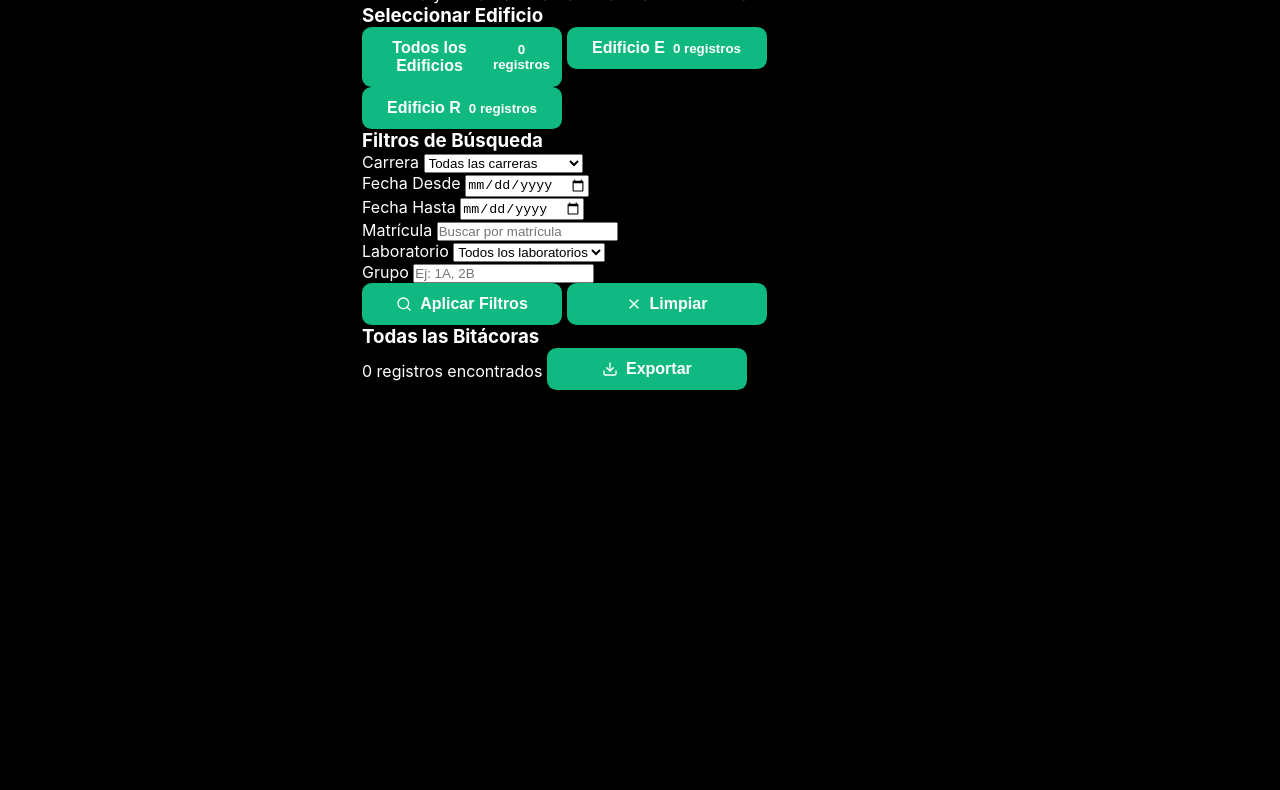
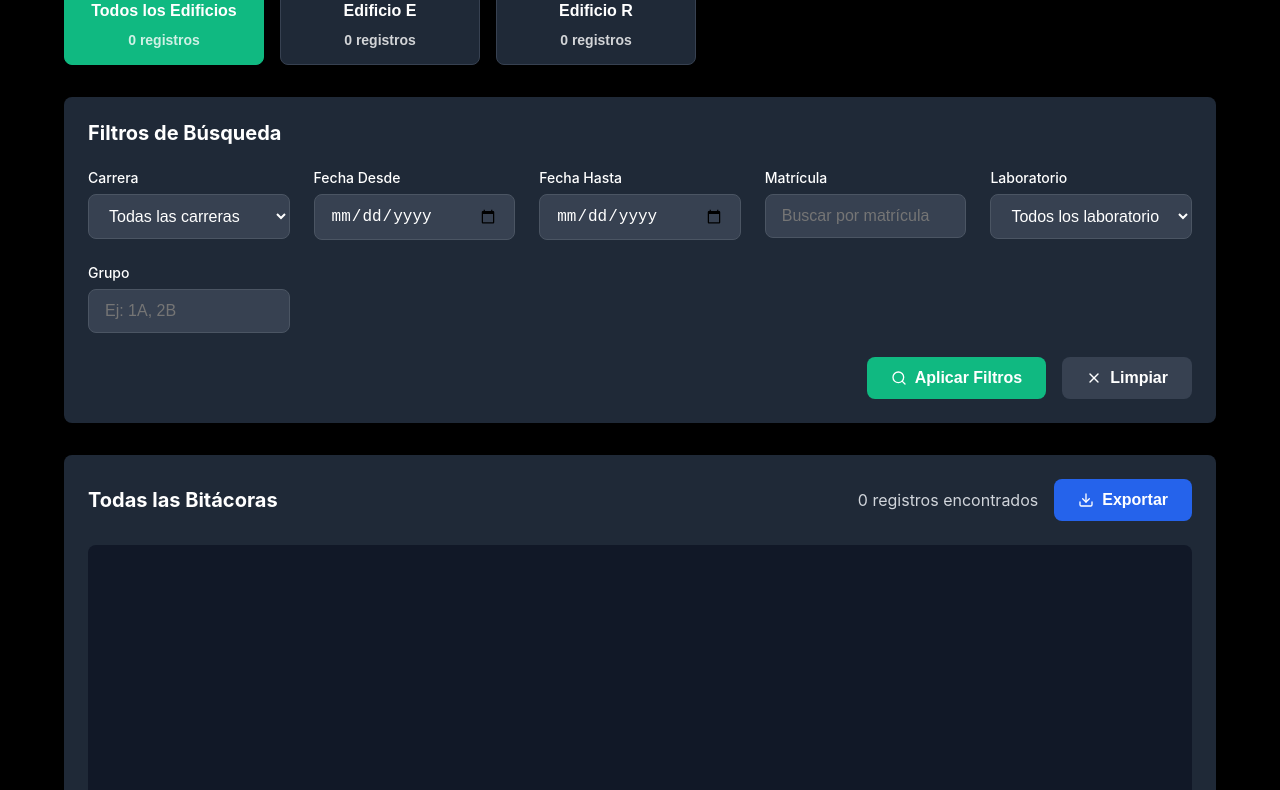
Before and after one commit to nickysaavedra25/bitacora, a plain HTML site: page project/director.html in a window 1280 px wide. Shown: the part 265-1055 px from the top of the page. Before the commit the page ends 800 px from the top, so only its background shows below. Drawn offline with Linux system fonts and the light colour scheme.

Commit message:
estilo director

```diff
--- a/project/director.html
+++ b/project/director.html
@@ -7,13 +7,12 @@
     <link rel="stylesheet" href="styles.css">
 </head>
 <body>
-    <div id="app">
-        <!-- Admin Dashboard -->
     <div id="admin-screen" class="screen active">
+        <!-- Header consistente con otras pantallas -->
         <div class="header">
             <div class="header-left">
                 <div class="logo-small">
-                        <img src="./public/image.png" alt="UTH Logo" class="logo-img">
+                    <img src="logo_uth_1.png" alt="UTH Logo" class="logo-img">
                 </div>
                 <h1>BITACORA - ADMINISTRADOR</h1>
             </div>
@@ -26,13 +25,14 @@
                 Cerrar Sesión
             </button>
         </div>
-            <div class="content admin-content">
+
+        <!-- Contenido principal -->
+        <div class="content">
             <div class="admin-container">
-                    <div class="admin-header">
-                        <h2>Panel de Administración</h2>
-                        <p>Gestiona y visualiza todas las bitácoras del sistema</p>
-                    </div>
+                <!-- Título principal -->
+                <h2 id="admin-title">PANEL DE ADMINISTRACIÓN</h2>
 
+                <!-- Selector de edificio -->
                 <div class="edificio-selection">
                     <h3>Seleccionar Edificio</h3>
                     <div class="edificio-buttons">
@@ -51,6 +51,7 @@
                     </div>
                 </div>
 
+                <!-- Filtros de búsqueda -->
                 <div class="filters-section">
                     <h3>Filtros de Búsqueda</h3>
                     <div class="filters-grid">
@@ -113,6 +114,7 @@
                     </div>
                 </div>
 
+                <!-- Resultados -->
                 <div class="results-section">
                     <div class="results-header">
                         <h3 id="results-title">Todas las Bitácoras</h3>
@@ -129,8 +131,7 @@
                         </div>
                     </div>
                     <div id="admin-records-content">
-                            <!-- Records will be populated by JavaScript -->
-                        </div>
+                        <!-- Los registros se cargarán aquí mediante JavaScript -->
                     </div>
                 </div>
             </div>
@@ -138,5 +139,11 @@
     </div>
 
     <script src="script.js"></script>
+    <script>
+        function logout() {
+            localStorage.clear();
+            window.location.href = "index.html";
+        }
+    </script>
 </body>
 </html>
--- a/project/styles.css
+++ b/project/styles.css
@@ -591,3 +591,253 @@ button:disabled {
     color: #d1d5db;
     font-size: 1.125rem;
 }
+/* Estilos generales para el panel de administración */
+.admin-container {
+    width: 100%;
+    max-width: 1400px;
+    padding: 2rem;
+    color: white;
+}
+
+#admin-title {
+    text-align: center;
+    font-size: 2rem;
+    font-weight: bold;
+    margin-bottom: 2rem;
+    color: white;
+}
+
+/* Estilos para la selección de edificio */
+.edificio-selection {
+    margin-bottom: 2rem;
+}
+
+.edificio-selection h3 {
+    font-size: 1.25rem;
+    margin-bottom: 1rem;
+    color: white;
+}
+
+.edificio-buttons {
+    display: flex;
+    gap: 1rem;
+    flex-wrap: wrap;
+}
+
+.edificio-btn {
+    background-color: #1f2937;
+    border: 1px solid #374151;
+    border-radius: 0.5rem;
+    padding: 1rem;
+    flex: 1;
+    min-width: 200px;
+    cursor: pointer;
+    transition: all 0.2s;
+    display: flex;
+    flex-direction: column;
+    align-items: center;
+}
+
+.edificio-btn.active {
+    background-color: #10b981;
+    border-color: #10b981;
+}
+
+.edificio-btn span {
+    font-weight: bold;
+    margin-bottom: 0.25rem;
+}
+
+.edificio-btn small {
+    font-size: 0.875rem;
+    opacity: 0.8;
+}
+
+/* Estilos para los filtros */
+.filters-section {
+    background-color: #1f2937;
+    border-radius: 0.5rem;
+    padding: 1.5rem;
+    margin-bottom: 2rem;
+}
+
+.filters-section h3 {
+    font-size: 1.25rem;
+    margin-bottom: 1.5rem;
+    color: white;
+}
+
+.filters-grid {
+    display: grid;
+    grid-template-columns: repeat(auto-fill, minmax(200px, 1fr));
+    gap: 1.5rem;
+    margin-bottom: 1.5rem;
+}
+
+.filter-group {
+    display: flex;
+    flex-direction: column;
+}
+
+.filter-group label {
+    font-size: 0.875rem;
+    font-weight: 500;
+    margin-bottom: 0.5rem;
+    color: white;
+}
+
+.filter-group select,
+.filter-group input {
+    padding: 0.75rem 1rem;
+    background-color: #374151;
+    border: 1px solid #4b5563;
+    border-radius: 0.5rem;
+    color: white;
+    font-size: 1rem;
+    width: 100%;
+}
+
+.filter-group select:focus,
+.filter-group input:focus {
+    outline: 2px solid #10b981;
+}
+
+.filter-actions {
+    display: flex;
+    gap: 1rem;
+    justify-content: flex-end;
+}
+
+.filter-btn, .clear-btn, .export-btn {
+    display: inline-flex;
+    align-items: center;
+    gap: 0.5rem;
+    padding: 0.75rem 1.5rem;
+    font-weight: bold;
+    border-radius: 0.5rem;
+    cursor: pointer;
+    transition: background-color 0.2s;
+    width: auto;
+}
+
+.filter-btn {
+    background-color: #10b981;
+    color: white;
+}
+
+.filter-btn:hover {
+    background-color: #059669;
+}
+
+.clear-btn {
+    background-color: #374151;
+    color: white;
+}
+
+.clear-btn:hover {
+    background-color: #4b5563;
+}
+
+/* Estilos para la sección de resultados */
+.results-section {
+    background-color: #1f2937;
+    border-radius: 0.5rem;
+    padding: 1.5rem;
+}
+
+.results-header {
+    display: flex;
+    justify-content: space-between;
+    align-items: center;
+    margin-bottom: 1.5rem;
+    flex-wrap: wrap;
+    gap: 1rem;
+}
+
+.results-header h3 {
+    font-size: 1.25rem;
+    color: white;
+}
+
+.results-info {
+    display: flex;
+    align-items: center;
+    gap: 1rem;
+}
+
+.results-info span {
+    color: #d1d5db;
+}
+
+.export-btn {
+    background-color: #2563eb;
+    color: white;
+}
+
+.export-btn:hover {
+    background-color: #1d4ed8;
+}
+
+#admin-records-content {
+    min-height: 300px;
+    background-color: #111827;
+    border-radius: 0.5rem;
+    padding: 1.5rem;
+}
+
+/* Estilos para la tabla de registros (si se usa) */
+.records-table {
+    width: 100%;
+    border-collapse: collapse;
+    color: white;
+}
+
+.records-table th, .records-table td {
+    padding: 1rem;
+    text-align: left;
+    border-bottom: 1px solid #374151;
+}
+
+.records-table th {
+    background-color: #1f2937;
+    font-weight: bold;
+}
+
+.records-table tr:hover {
+    background-color: #1f2937;
+}
+
+/* Estilos responsivos */
+@media (max-width: 768px) {
+    .filters-grid {
+        grid-template-columns: 1fr;
+    }
+
+    .edificio-buttons {
+        flex-direction: column;
+    }
+
+    .filter-actions {
+        justify-content: center;
+    }
+
+    .results-header {
+        flex-direction: column;
+        align-items: flex-start;
+    }
+
+    .results-info {
+        width: 100%;
+        justify-content: space-between;
+    }
+}
+
+@media (max-width: 480px) {
+    .admin-container {
+        padding: 1rem;
+    }
+
+    .filters-section, .results-section {
+        padding: 1rem;
+    }
+}
```
Lines whose indentation alone changed are shown as unchanged.
